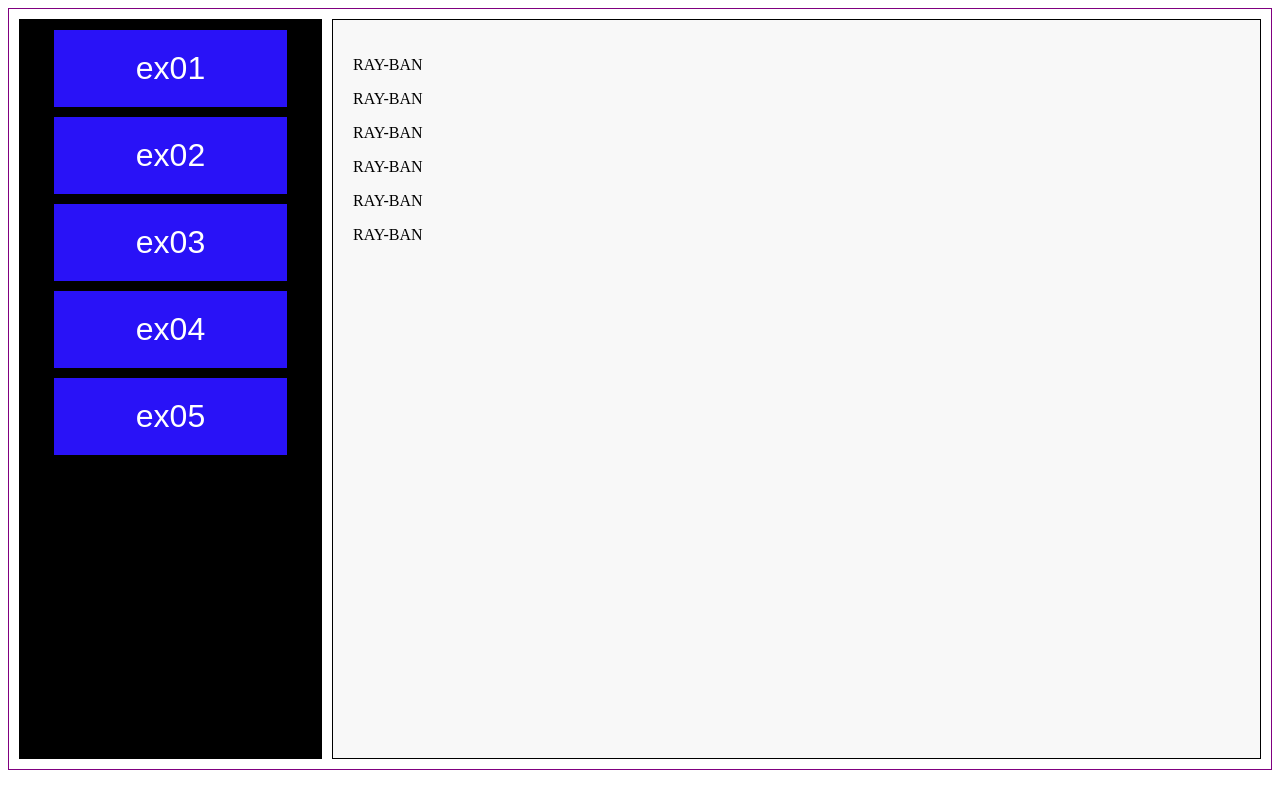
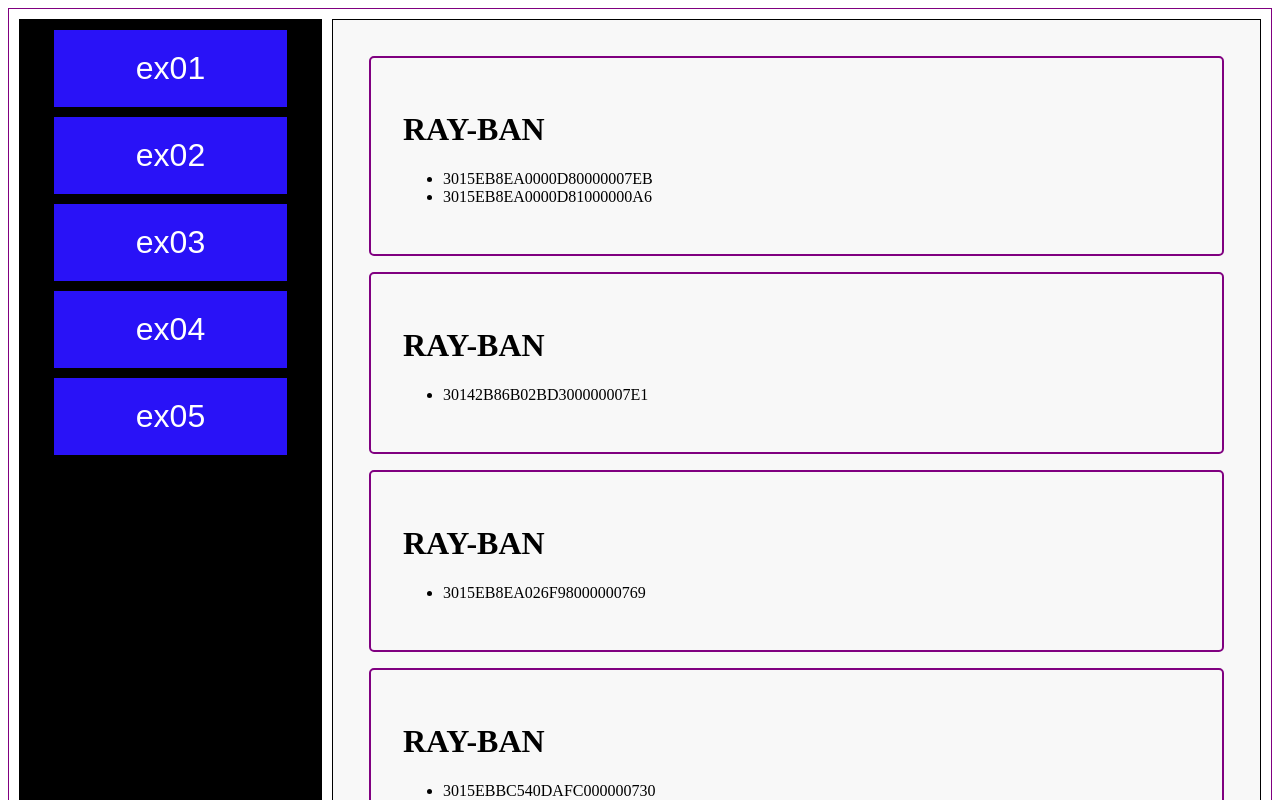
Before and after one commit to floccoclaudio/06-tsx-async, a React (Create React App) app: page / in a window 1280 px wide. Both pictures are taken after a click on the button "ex01". Shown: the top 800 px of the page. Built offline with nearby package versions, Linux system fonts and the light colour scheme.

Commit message:
ex01 workInProgress

```diff
--- a/src/components/Ex01.tsx
+++ b/src/components/Ex01.tsx
@@ -1,12 +1,24 @@
 import React from "react";
 import { useAppSelector } from "../app/hooks";
+import ItemCard from "./ItemCard";
+
 const Ex01: React.FC = () => {
   const exOneItems = useAppSelector((state) => state.syncReducer.esercizi.ex01);
 
   return (
     <>
       {exOneItems.map((item) => {
-        return <p>{item.brandCode}</p>;
+        return <ItemCard {...item} />;
+        // return (
+        //   <p key={item.upcCode}>
+        //     {item.brandCode} brand Code
+        //     {item.upcCode} upc Code
+        //     {item.modelCode} model Code
+        //     {item.epcCodes.map((singleCode) => {
+        //       console.log(singleCode.epcStatus);
+        //     })}
+        //   </p>
+        // );
       })}
     </>
   );
--- /dev/null
+++ b/src/components/ItemCard.tsx
@@ -0,0 +1,25 @@
+import React from "react";
+import styled from "styled-components";
+import { ProductDetailsItemsEntity } from "../features/provaSyncReducer";
+
+const StyledItemWrapper = styled("div")`
+  border: 2px solid purple;
+  padding: 2rem;
+  border-radius: 5px;
+  margin: 1rem;
+`;
+
+const ItemCard = (props: ProductDetailsItemsEntity) => {
+  return (
+    <StyledItemWrapper>
+      <h1>{props.brandCode}</h1>
+      <ul>
+        {props.epcCodes.map((code) => {
+          return <li>{code.epcCode}</li>;
+        })}
+      </ul>
+    </StyledItemWrapper>
+  );
+};
+
+export default ItemCard;
--- a/src/features/provaSyncReducer.ts
+++ b/src/features/provaSyncReducer.ts
@@ -1337,7 +1337,17 @@
     reducers: {
         moveSomeItems: (state) => {
             // state.esercizi.ex01 = state.sro.productDetailsItems.map((item)=> item.epcCodes.map((epc)=> epc.epcStatus.filter((code)=> {code === 'In stock'}))
-            state.esercizi.ex01 = state.sro.productDetailsItems.filter((item) => item.sizeCode !== null)
+            // state.esercizi.ex01 = state.sro.productDetailsItems.filter((item) => item.sizeCode !== null)
+            state.esercizi.ex01 = state.sro.productDetailsItems.map(
+                (item) => (
+                    {
+                        ...item,
+                        epcCodes: item.epcCodes.filter(
+                            (epcCode) => epcCode.epcStatus === 'In stock'
+                        )
+                    }
+                )
+            )
         }
     }
 }
--- a/src/features/sroSlice.ts
+++ b/src/features/sroSlice.ts
@@ -1,5 +1,5 @@
 import { createSlice, PayloadAction } from '@reduxjs/toolkit'
-import { PreProcessedFileInfo } from 'typescript'
+
 //#region sro type
 
 // single product interface
```
Also changed, not shown: src/components/Ex02.tsx (added, +9 -0 lines), src/components/Ex03.tsx (added, +9 -0 lines), src/components/Ex04.tsx (added, +9 -0 lines), src/components/Ex05.tsx (added, +9 -0 lines).
